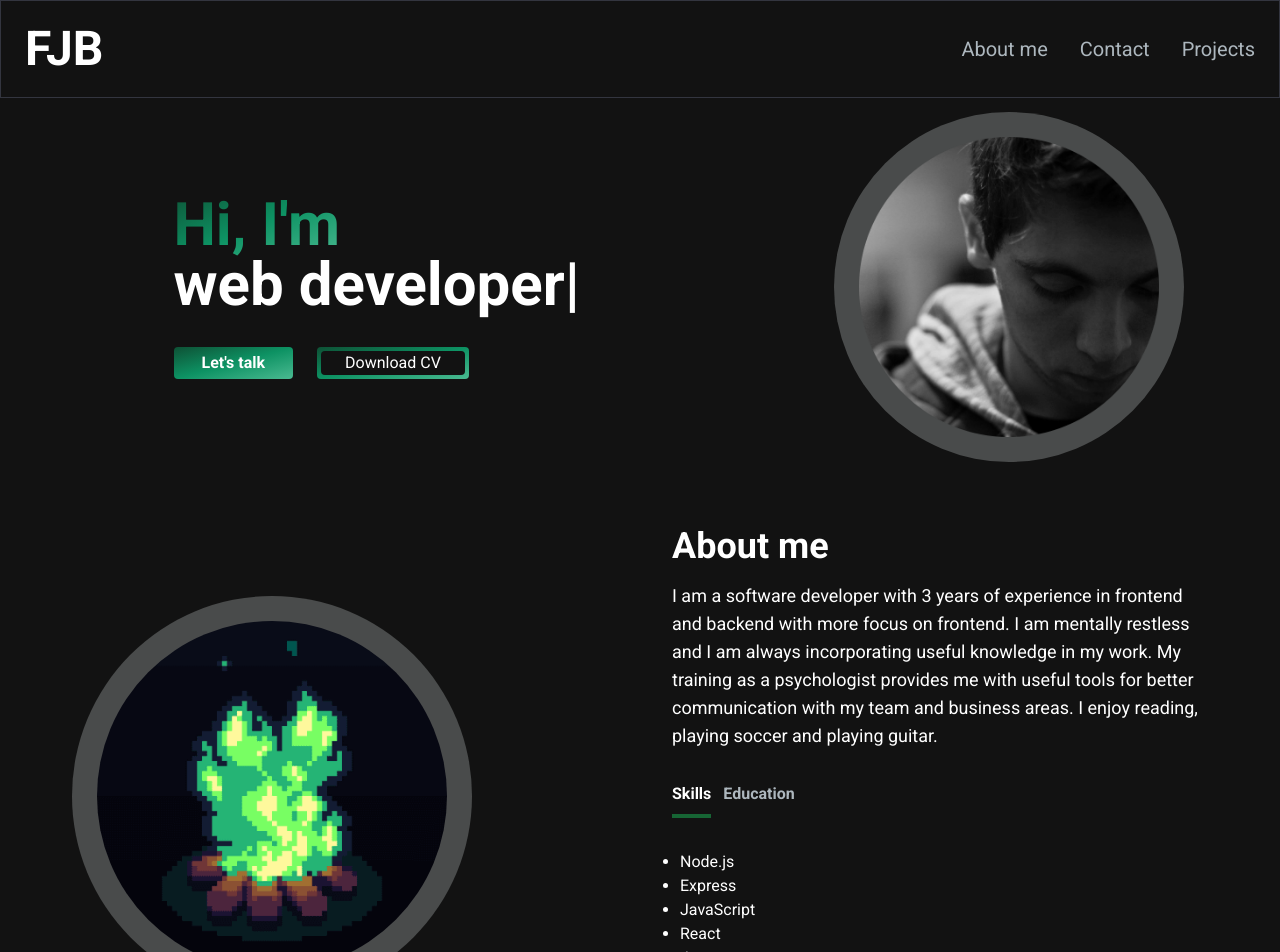
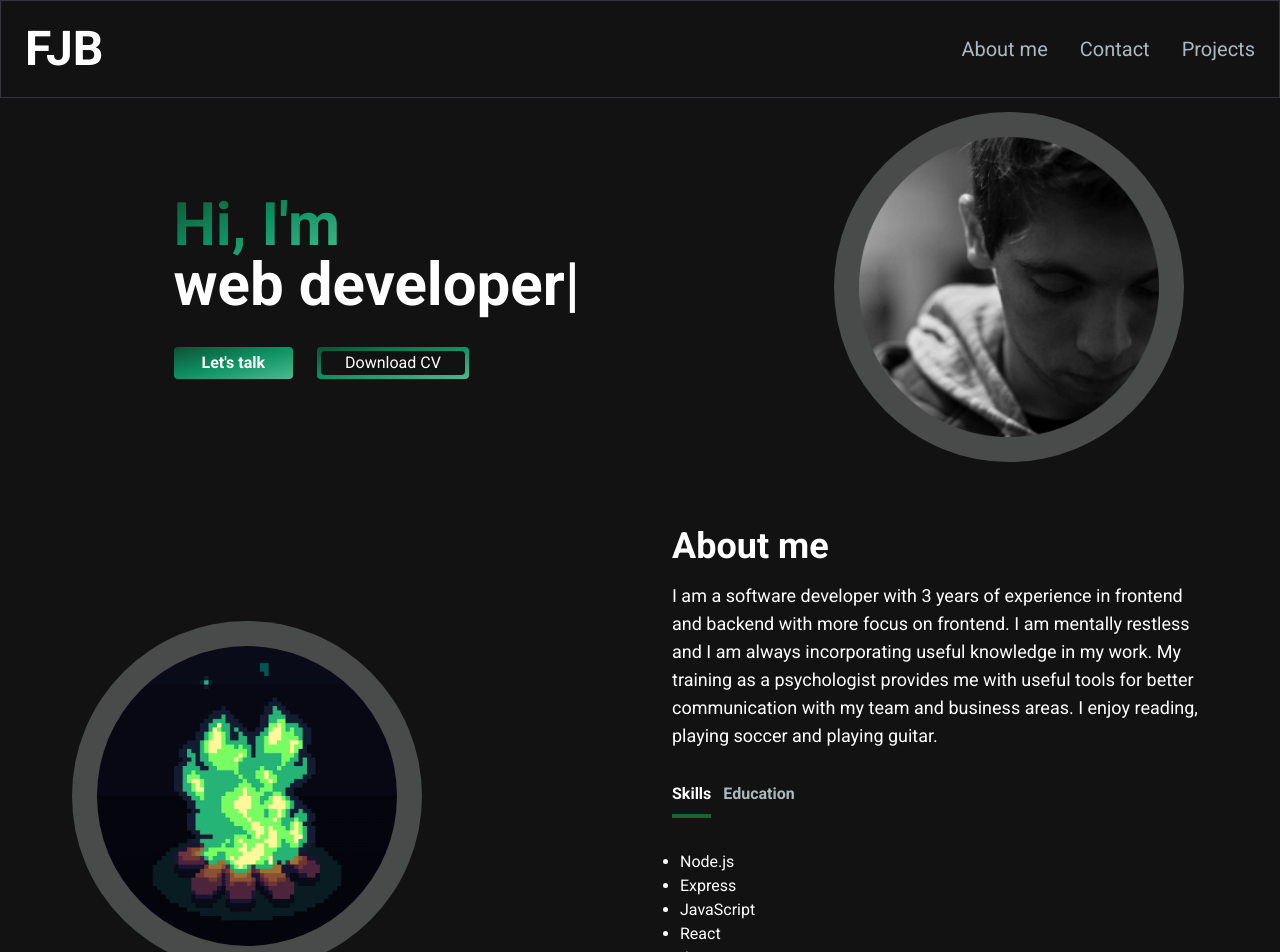
Before and after one commit to FacundoBettella/web-portfolio, a Next.js app: page / in a window 1280 px wide. Shown: the top 952 px of the page. Built offline with nearby package versions, Linux system fonts and the light colour scheme.

Commit message:
FB-PORTFOLIO. Fix image in about section

```diff
--- a/app/components/button/DownloadButton.tsx
+++ b/app/components/button/DownloadButton.tsx
@@ -1,8 +1,8 @@
 import React, { FC, MouseEventHandler } from "react";
 
-const DownloadButton: FC<{ file: string }> = ({ file }) => {
+const DownloadButton: FC = () => {
   const handleClick: MouseEventHandler<HTMLButtonElement> = () => {
-    const pdfUrl = file;
+    const pdfUrl = "../../files/CV-BettellaFacundo-EN.pdf";
     const link = document.createElement("a");
     link.href = pdfUrl;
     link.download = "BettellaFacundo-CV-EN.pdf";
--- a/app/section/AboutSection.tsx
+++ b/app/section/AboutSection.tsx
@@ -17,12 +17,12 @@ export const AboutSection = () => {
   return (
     <section className="text-white" id="about">
       <div className="md:grid md:grid-cols-2 gap-8 items-center py-8 px-4 xl:gap-16 sm:py-16 xl:px-16">
-        <div className="rounded-full bg-customGrey w-[400px] h-[400px] relative">
+        <div className="rounded-full bg-customGrey w-[350px] h-[350px] relative">
           <Image
             src="/images/green-fire.gif"
             alt="about"
-            width={350}
-            height={350}
+            width={300}
+            height={300}
             className="rounded-full absolute transform -translate-x-1/2 -translate-y-1/2 top-1/2 left-1/2"
           />
         </div>
--- a/app/section/HeroSection.tsx
+++ b/app/section/HeroSection.tsx
@@ -29,7 +29,7 @@ const HeroSection = () => {
                 Let's talk
               </button>
             </Link>
-            <DownloadButton file="../../files/CV-BettellaFacundo-EN.pdf" />
+            <DownloadButton />
           </div>
         </div>
 
```
Also changed, not shown: public/images/about-img.jpg (deleted).
